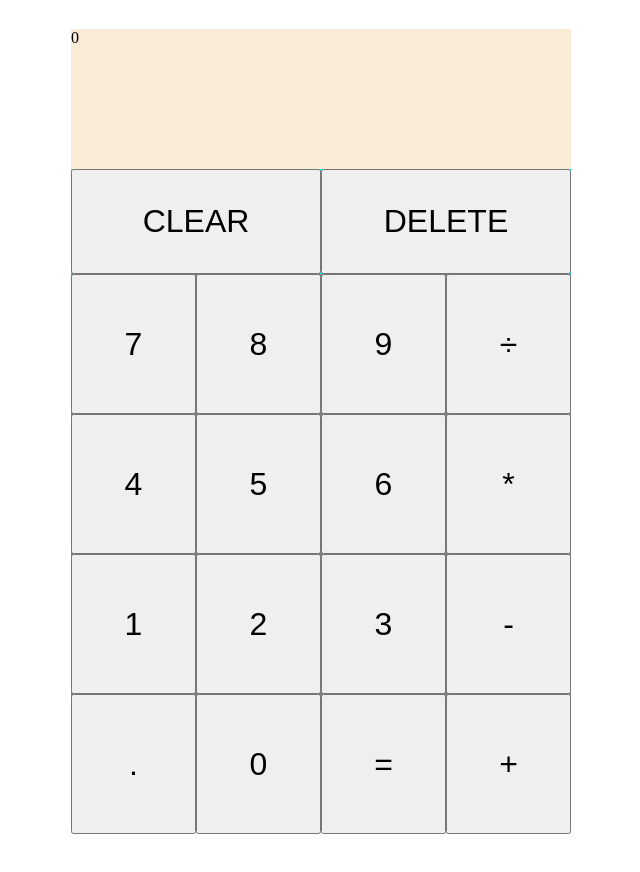
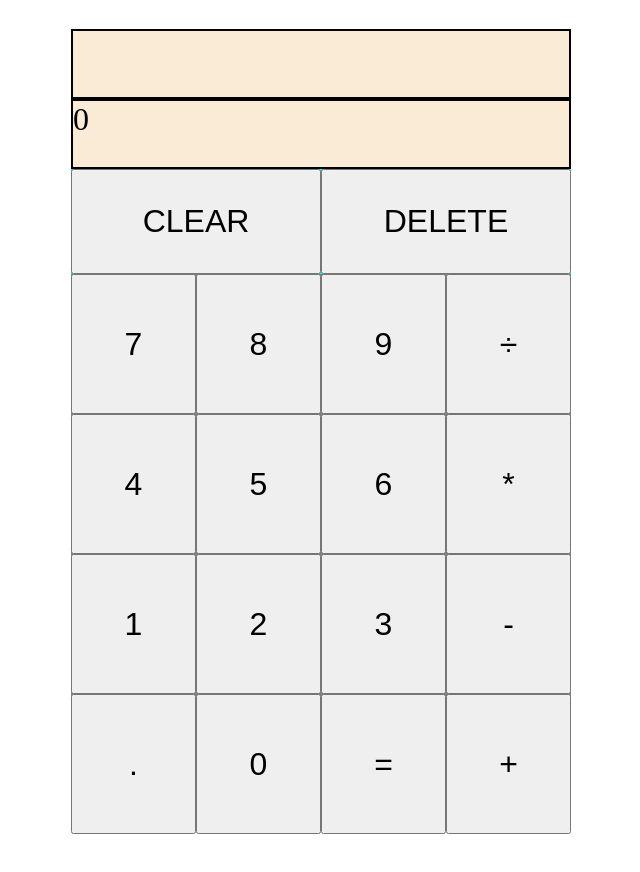
Before and after one commit to aski361/Calculator, a plain HTML site: page index.html in a window 1280 px wide. Both pictures are taken after a click on the button "CLEAR". Shown: the part 72-944 px from the top of the page, without its empty margins (319-959 px from the left). Drawn offline with Linux system fonts and the light colour scheme.

Commit message:
changed everything

```diff
--- a/index.html
+++ b/index.html
@@ -27,7 +27,7 @@
                     <div><button class="number btn">7</button></div>
                     <div><button class="number btn">8</button></div>
                     <div><button class="number btn">9</button></div>
-                    <div><button class="operand"> ÷ </button></div>
+                    <div><button class="operand btn"> ÷ </button></div>
                 </div>
                 <div class="secondrow">
                     <div><button class="number btn">4</button></div>
--- a/script.js
+++ b/script.js
@@ -14,49 +14,46 @@ const divide = function(a, b) {
     return a / b;
 }
 
-let firstNumber;
-let operator;
-let secondNumber;
-let display = '';
+let firstNumber = '';
+let operator = '';
+let secondNumber = '';
+let upperDisplay = '';
+let downDisplay = '';
+let result = '';
+
 
 const operate = function(operator, firstNumber, secondNumber) {
-    return operator === '+' ? add(firstNumber, secondNumber) :
+    return operator == ' + ' ? add(Number(firstNumber), Number(secondNumber)):
     operator == '-' ? substract(firstNumber, secondNumber) :
     operator == '*' ? multiply(firstNumber, secondNumber) :
     operator == '/' ? divide(firstNumber, secondNumber) : 'Podano zły operator'
 }
 
-const numberButtons = document.querySelectorAll('.btn');
-const screen = document.querySelector('.screen');
+const numberButtons = document.querySelectorAll('.number');
+const operation = document.querySelector('.operation');
+const operand = document.querySelectorAll('.operand');
+const resultDiv = document.querySelector('.result')
 const clear = document.querySelector('#clear');
-const equal = document.querySelector('#equal');
-const operand = document.querySelector('.operand');
-const operation = document.querySelector('.operation');
-const result = document.querySelector('.result')
 
-operand.addEventListener('click',operandAction);
-function operandAction() {
-
-}
-
-equal.addEventListener('click',equals);
-function equals() {
-    display = display.split(' ');
-    console.log(display);
-}
-
-clear.addEventListener('click',clearScreen)
-
-function clearScreen() {
-    if(clear.innerHTML == 'CLEAR') {
-        operation.textContent = '0'
-        display = ''
-    }
-}
+clear.addEventListener('click', () => {
+    resultDiv.textContent = '0';
+    operation.textContent = '';
+    firstNumber = '';
+    operator = '';
+    secondNumber = '';
+    upperDisplay = '';
+    downDisplay = '';
+    result = '';
+})
 
 numberButtons.forEach(button => {
     button.addEventListener('click', () => {
-        display += button.innerHTML
-        operation.textContent = display;
+
     })
 })
+
+operand.forEach(button => {
+    button.addEventListener('click', () => {
+
+    })
+})
--- a/style.css
+++ b/style.css
@@ -65,3 +65,17 @@ button {
 .fourthrow div {
     flex: 1;
 }
+
+
+.screen {
+    display: flex;
+    flex-direction: column;
+}
+
+.result,
+.operation {
+    border: 2px solid black;
+    width: 100%;
+    height: 50%;
+    font-size: 32px;
+}
```
